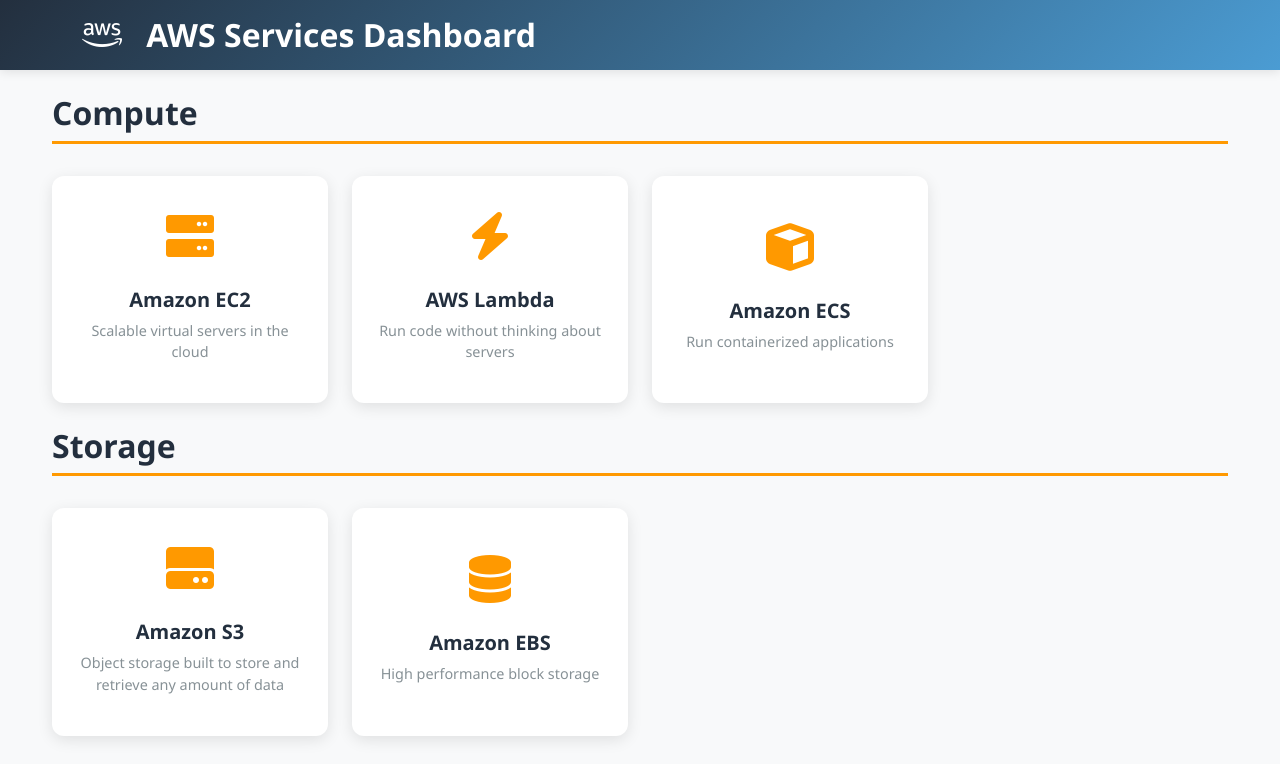
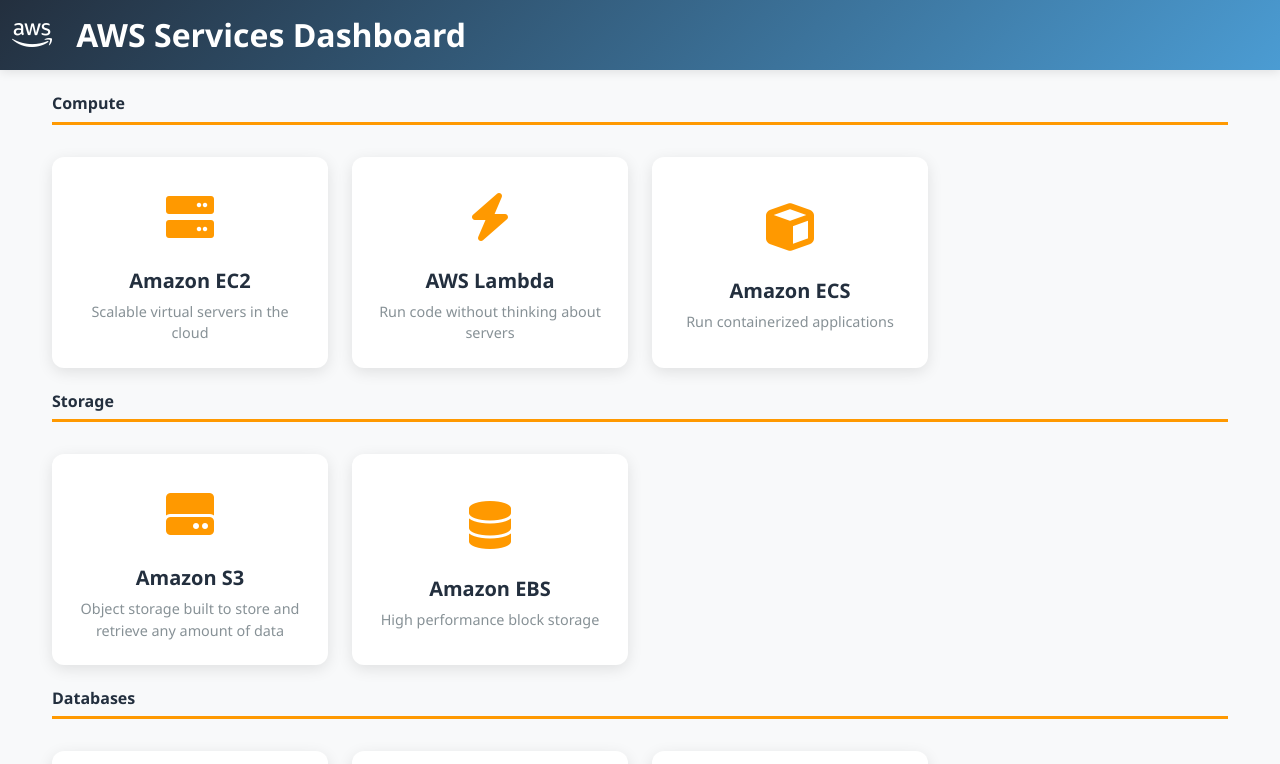
Before and after one commit to ymougenel/aws-certification, an Angular app in the folder aws-services-app/: page / in a window 1280 px wide. Shown: the top 764 px of the page. Built offline with nearby package versions, Linux system fonts and the light colour scheme.

Commit message:
style: add taillwind

```diff
--- a/aws-services-app/package.json
+++ b/aws-services-app/package.json
@@ -30,6 +30,7 @@
     "@angular/cli": "^17.0.0",
     "@angular/compiler-cli": "^17.0.0",
     "@types/marked": "^5.0.0",
+    "tailwindcss": "^3.4.17",
     "typescript": "~5.2.0"
   }
 }
--- /dev/null
+++ b/aws-services-app/postcss.config.js
@@ -0,0 +1,6 @@
+module.exports = {
+  plugins: {
+    tailwindcss: {},
+    autoprefixer: {},
+  },
+}
--- a/aws-services-app/src/styles.scss
+++ b/aws-services-app/src/styles.scss
@@ -1,5 +1,7 @@
 /* Global styles for the AWS Services App */
-@import 'node_modules/bootstrap/scss/bootstrap';
+@tailwind base;
+@tailwind components;
+@tailwind utilities;
 
 :root {
   --aws-orange: #ff9900;
--- /dev/null
+++ b/aws-services-app/tailwind.config.js
@@ -0,0 +1,20 @@
+const colors = require("tailwindcss/colors");
+
+module.exports = {
+  content: [ "./src/**/*.{html,ts}",],
+  theme: {
+    colors: {
+      // primary: '#529747',
+      // secondary: '#2687c6',
+
+      black: colors.black,
+      white: colors.white,
+      gray: colors.gray,
+      red: colors.red,
+      emerald: colors.emerald,
+      indigo: colors.indigo,
+      yellow: colors.yellow,
+    }
+  },
+  plugins: [],
+}
```
Also changed, not shown: 1 other file (tests, documents, lock files or other folders).
